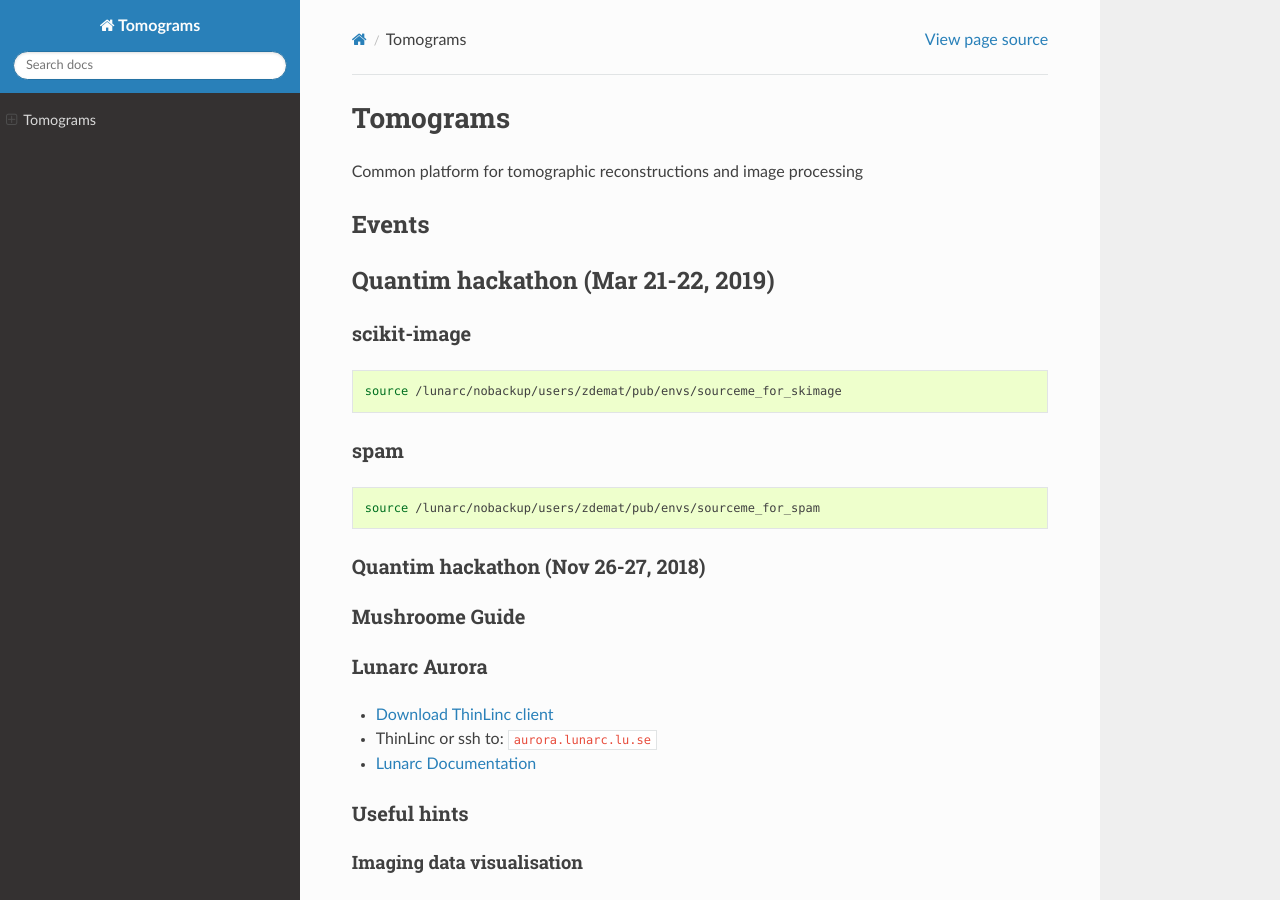
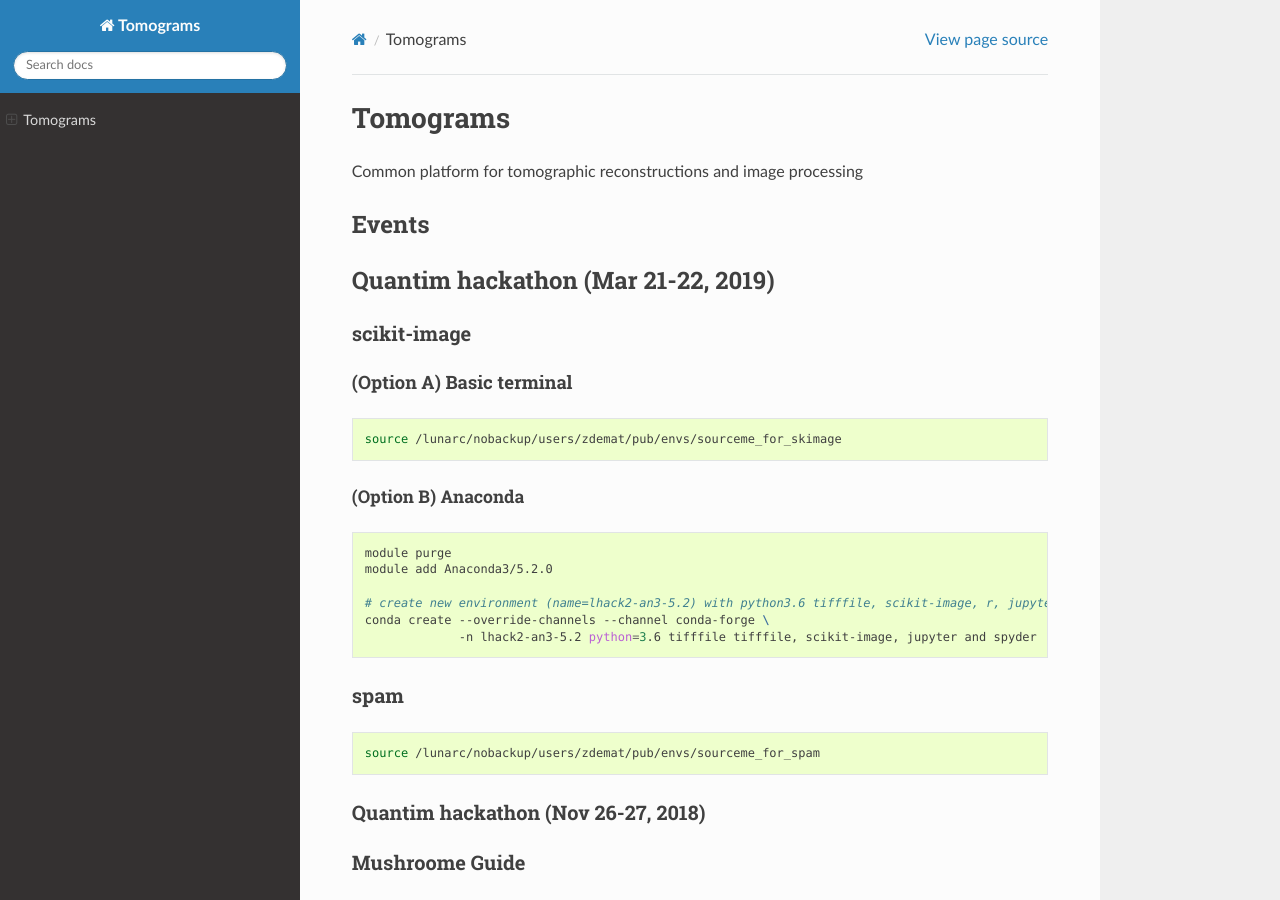
Before and after one commit to tomograms/tomograms-doc, a Sphinx documentation site: the page built from doc/source/index.md, in a window 1280 px wide and 900 px high. Built offline with Sphinx 7.4.7 and the Read the Docs theme 2.0.0, drawn with Linux system fonts in a browser that asks for light colours.

Commit message:
Anaconda option for sciki-image

````diff
--- a/doc/source/index.md
+++ b/doc/source/index.md
@@ -8,8 +8,21 @@ Common platform for tomographic reconstructions and image processing
 
 ### scikit-image
 
+#### (Option A) Basic terminal
+
 ```bash
 source /lunarc/nobackup/users/zdemat/pub/envs/sourceme_for_skimage
+```
+
+##### (Option B) Anaconda
+
+```bash
+module purge
+module add Anaconda3/5.2.0
+
+# create new environment (name=lhack2-an3-5.2) with python3.6 tifffile, scikit-image, r, jupyter and spyder
+conda create --override-channels --channel conda-forge \
+             -n lhack2-an3-5.2 python=3.6 tifffile tifffile, scikit-image, jupyter and spyder
 ```
 
 ### spam
````
